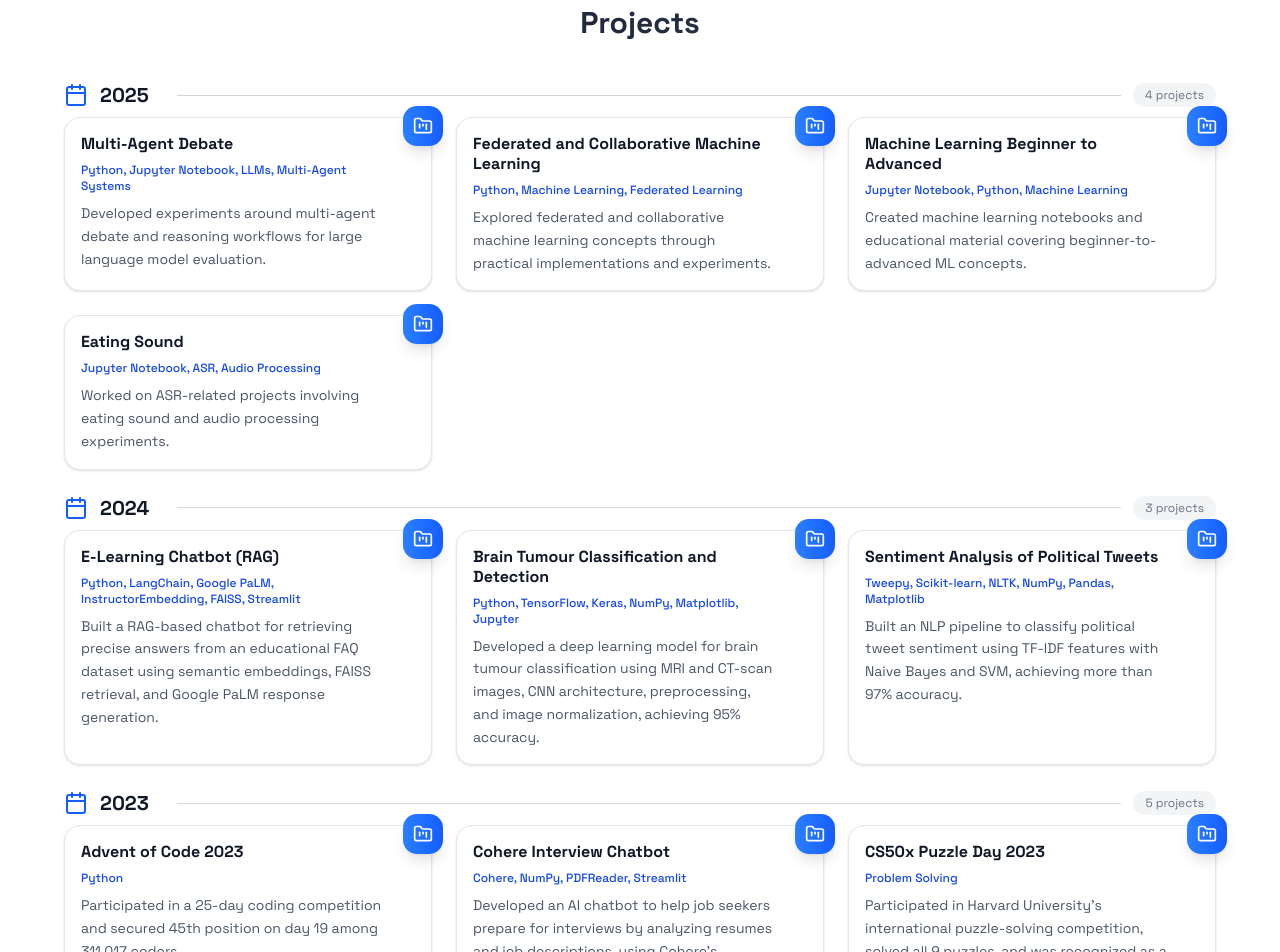
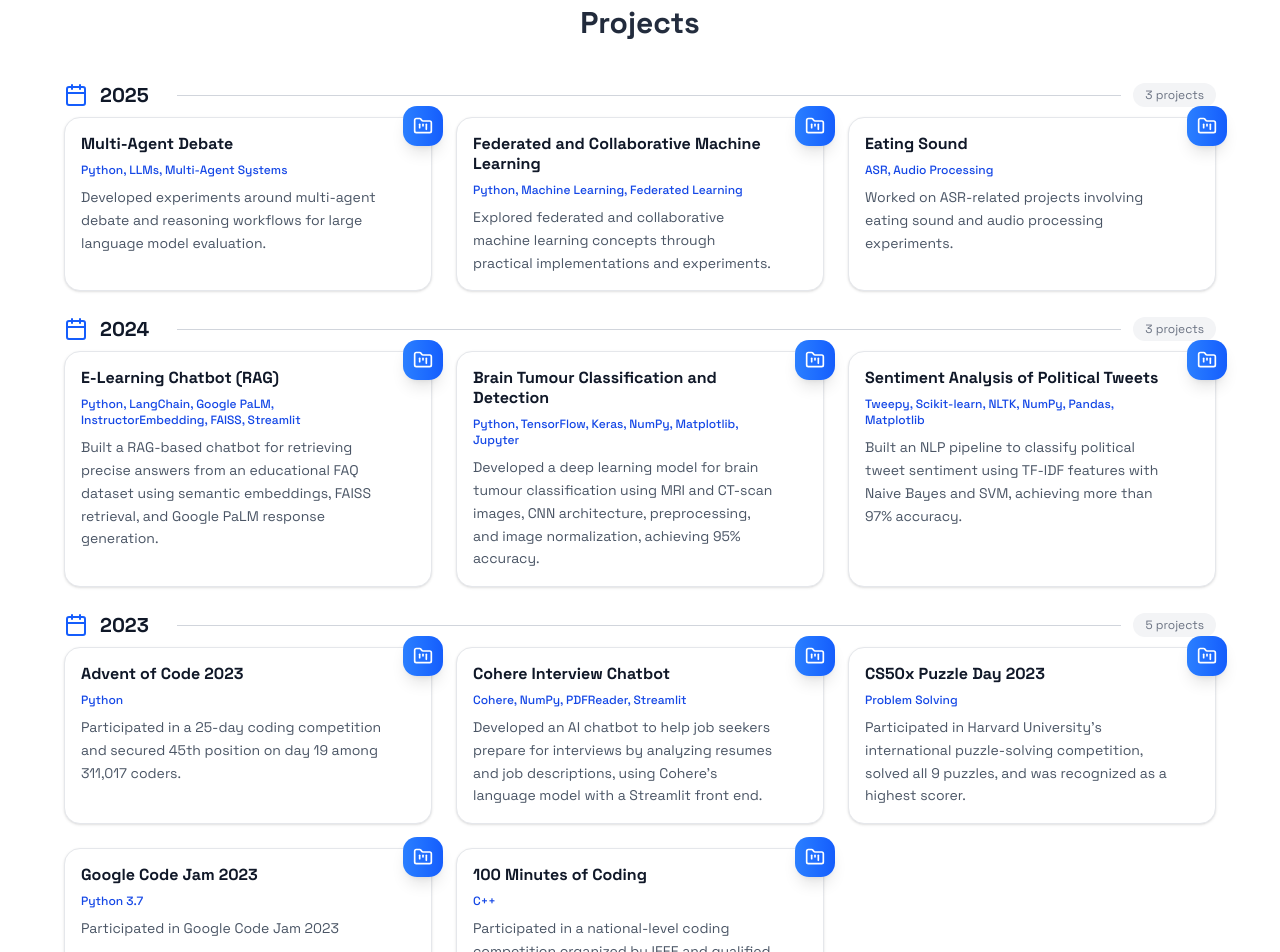
Before and after one commit to MahaZainab/MahaZainab.github.io, a React (Vite) app: page / in a window 1280 px wide. Shown: the part 3360-4312 px from the top of the page. Built offline with nearby package versions, Linux system fonts and the light colour scheme.

Commit message:
Auto commit on save

```diff
--- a/src/data/content.ts
+++ b/src/data/content.ts
@@ -393,7 +393,7 @@ export const projects: Project[] = [
     title: "Google Code Jam 2023",
     technology: "Python 3.7",
     description:
-      "Participated in Google Code Jam 2023 and solved 4 out of 5 assigned competitive programming problems.",
+      "Participated in Google Code Jam 2023",
     year: "2023",
   },
   {
@@ -432,7 +432,7 @@ export const projects: Project[] = [
   {
     id: 9,
     title: "Multi-Agent Debate",
-    technology: "Python, Jupyter Notebook, LLMs, Multi-Agent Systems",
+    technology: "Python, LLMs, Multi-Agent Systems",
     description:
       "Developed experiments around multi-agent debate and reasoning workflows for large language model evaluation.",
     year: "2025",
@@ -446,17 +446,9 @@ export const projects: Project[] = [
     year: "2025",
   },
   {
-    id: 12,
-    title: "Machine Learning Beginner to Advanced",
-    technology: "Jupyter Notebook, Python, Machine Learning",
-    description:
-      "Created machine learning notebooks and educational material covering beginner-to-advanced ML concepts.",
-    year: "2025",
-  },
-  {
     id: 13,
     title: "Eating Sound",
-    technology: "Jupyter Notebook, ASR, Audio Processing",
+    technology: "ASR, Audio Processing",
     description:
       "Worked on ASR-related projects involving eating sound and audio processing experiments.",
     year: "2025",
```
